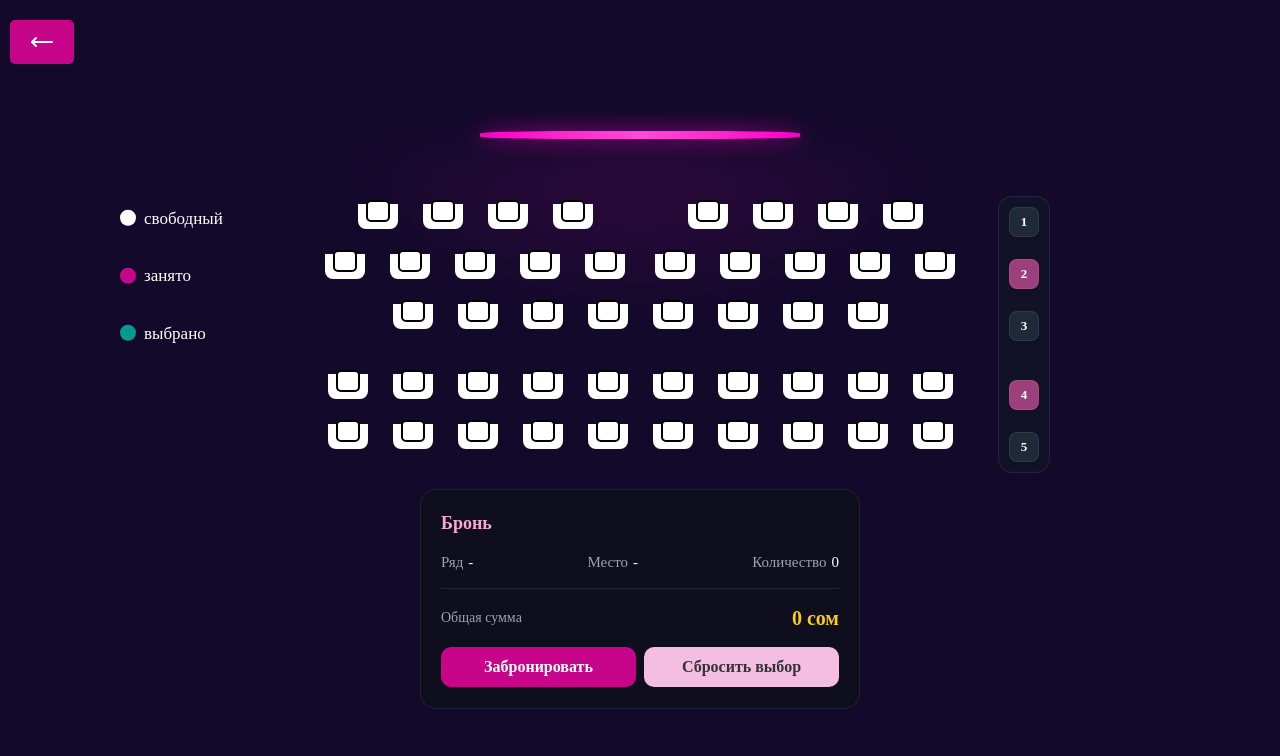
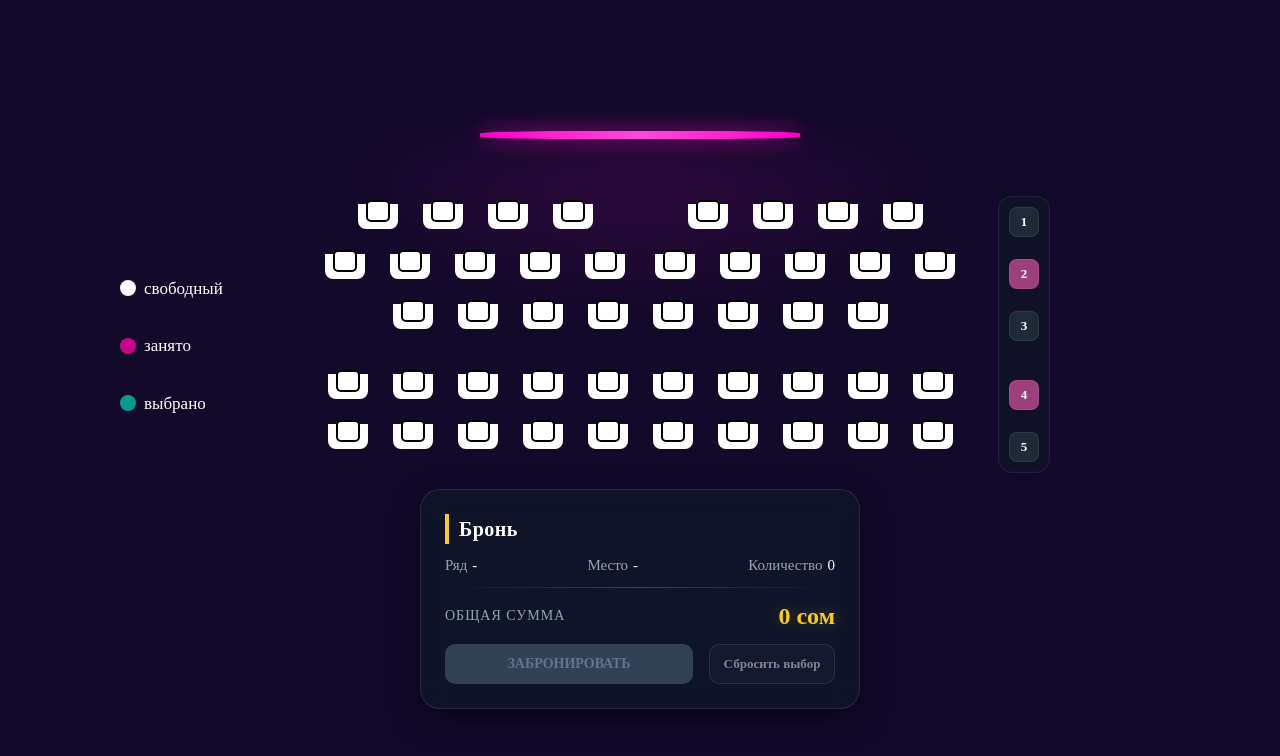
Before and after one commit to ArzubekDev/booking, a Next.js app: page / in a window 1280 px wide. Shown: the top 756 px of the page. Built offline with nearby package versions, Linux system fonts and the light colour scheme.

Commit message:
style: Cinema, Booking

```diff
--- a/src/components/pages/Cinema.tsx
+++ b/src/components/pages/Cinema.tsx
@@ -7,20 +7,17 @@ import { motion } from 'framer-motion';
 import { useSeats } from '../useContext';
 
 const Cinema = () => {
-
+     const seatAnimation = {
+    hidden: { opacity: 0, scale: 0.5 },
+    visible: (i: number) => ({
+      opacity: 1,
+      scale: 1,
+      transition: { delay: i * 0.03 },
+    }),
+  };
   return (
    <main>
      <section className={scss.cinema}>
-      {/* Header */}
-      <header className={scss.header}>
-        <button title='назад' className={scss.backButton}>
-          <MoveLeft />
-        </button>
-        {/* <h1>Бронируйте место</h1> */}
-        <button className={scss.calendarButton}>
-          <CalendarDays />
-        </button>
-      </header>
       {/* Main Content */}
       <div className={scss.mobileWarning}>
     <p>Ваше устройство не поддерживается. Минимальная ширина экрана для бронирования — 382px.</p>
@@ -32,6 +29,9 @@ const Cinema = () => {
 
           <Seat />
           <motion.div
+           variants={seatAnimation}
+            initial="hidden"
+            animate="visible"
   className={scss.sections}
   layout // Эң маанилүү проп ушул!
   transition={{
--- a/src/components/styles/Booking.module.scss
+++ b/src/components/styles/Booking.module.scss
@@ -1,26 +1,31 @@
 .booking {
   width: clamp(22.5rem, 20.111rem + 9.85vw, 27.5rem);
   height: clamp(10.625rem, 9.109rem + 6.19vw, 13.75rem);
-  padding: 20px;
-  border-radius: 16px;
-  background: rgba(15, 15, 25, 0.8);
-  border: 1px solid rgba(255, 255, 255, 0.08);
+  padding: 24px;
+  border-radius: 20px;
+  background: rgba(15, 23, 42, 0.8);
+  backdrop-filter: blur(12px);
+  -webkit-backdrop-filter: blur(12px);
+  border: 1px solid rgba(255, 255, 255, 0.1);
+  box-shadow: 0 10px 30px rgba(0, 0, 0, 0.5);
   color: white;
   display: flex;
   flex-direction: column;
-  gap: clamp(0.125rem, -0.233rem + 1.48vw, 0.875rem);
+  gap: clamp(0.063rem, -0.2rem + 1.1vw, 0.625rem);
 
   .header {
-    font-size: 18px;
-    font-weight: 600;
-    color: #f9a8d4;
+    font-size: 20px;
+    font-weight: 700;
+    color: #ffffff;
+    letter-spacing: 0.5px;
+    border-left: 4px solid #facc15;
+    padding-left: 10px;
   }
 
   .content {
     display: flex;
     align-items: center;
     justify-content: space-between;
-    //   flex-direction: column;
     gap: 8px;
 
     .item {
@@ -30,18 +35,19 @@
       font-size: 15px;
 
       .label {
-        color: #9ca3af;
+        color: #94a3b8;
 
         .value {
           font-weight: 600;
+          color: #f1f5f9;
         }
       }
     }
   }
 
   .line {
-    height: 1.4px;
-    background: rgba(255, 255, 255, 0.1);
+    height: 1px;
+    background: linear-gradient(90deg, transparent, rgba(255, 255, 255, 0.2), transparent);
   }
 
   .total {
@@ -51,12 +57,15 @@
 
     span {
       font-size: 14px;
-      color: #9ca3af;
+      color: #94a3b8;
+      text-transform: uppercase;
+      letter-spacing: 1px;
     }
 
     strong {
-      font-size: 20px;
+      font-size: 24px;
       color: #facc15;
+      text-shadow: 0 0 15px rgba(250, 204, 21, 0.3);
     }
   }
 
@@ -64,44 +73,66 @@
     display: flex;
     align-items: center;
     justify-content: space-between;
-    gap: 8px;
+    gap: 16px;
     .book_button {
-      flex: 1;
+      flex: 2;
       height: 40px;
-      width: 100%;
       border: none;
       border-radius: 10px;
-      background: #c7058a;
+      background: linear-gradient(135deg, #e11d48 0%, #be123c 100%);
       color: white;
-      font-weight: 600;
+      font-weight: 700;
+      text-transform: uppercase;
+      font-size: 14px;
       cursor: pointer;
-      transition: 0.2s;
+      box-shadow: 0 4px 15px rgba(225, 29, 72, 0.3);
+      transition: all 0.3s ease;
 
-      &:hover {
-        background: #a0046e;
+      &:hover:not(:disabled) {
+        box-shadow: 0 6px 20px rgba(225, 29, 72, 0.5);
+        background: linear-gradient(135deg, #fb7185 0%, #e11d48 100%);
       }
-    }
-    .loading {
-      background: #adadad;
-      cursor: not-allowed;
-      color: #d8dfeb;
+
+      &:active {
+        transform: translateY(0);
+      }
+
+      &:disabled {
+        background: #334155;
+        color: #64748b;
+        cursor: not-allowed;
+        box-shadow: none;
+      }
     }
 
     .reset_button {
       flex: 1;
       height: 40px;
-      width: 100%;
-      border: none;
+      border: 1px solid rgba(255, 255, 255, 0.2);
       border-radius: 10px;
-      background: #f4bde2;
-      color: rgb(52, 51, 51);
+      background: rgba(255, 255, 255, 0.05);
+      color: #f1f5f9;
       font-weight: 600;
+      font-size: 13px;
       cursor: pointer;
-      transition: 0.2s;
+      transition: all 0.3s ease;
 
-      &:hover {
-        background: #adadad;
+      &:hover:not(:disabled) {
+        background: rgba(255, 255, 255, 0.1);
+        border-color: rgba(255, 255, 255, 0.4);
       }
+
+      &:disabled {
+        opacity: 0.5;
+        cursor: not-allowed;
+      }
+    }
+
+    .loading {
+      display: flex;
+      align-items: center;
+      justify-content: center;
+      gap: 8px;
     }
   }
 }
--- a/src/components/styles/Cinema.module.scss
+++ b/src/components/styles/Cinema.module.scss
@@ -10,40 +10,6 @@
   min-height: 100vh;
   background-color: #130a2b;
 
-  .header {
-    background-color: #130a2b;
-    position: fixed;
-    top: 0;
-    left: 0;
-    display: flex;
-    justify-content: space-between;
-    align-items: center;
-    width: fit-content;
-    padding-block: 20px;
-    padding-inline: 10px;
-    h1 {
-      color: #eebbde;
-      font-size: clamp(1.875rem, 1.576rem + 1.23vw, 2.5rem);
-      font-weight: bold;
-    }
-    .backButton,
-    .calendarButton {
-      padding: clamp(0.313rem, 0.163rem + 0.62vw, 0.625rem) clamp(0.625rem, 0.326rem + 1.23vw, 1.25rem);
-      background-color: #c7058a;
-      color: white;
-      border: none;
-      border-radius: 5px;
-      cursor: pointer;
-      font-size: 20px;
-      transition: background-color 0.3s ease;
-      &:hover {
-        background-color: #a0046e;
-      }
-    }
-    .calendarButton {
-      visibility: hidden;
-    }
-  }
   .mobileWarning {
     display: none;
     @media (max-width: 382px) {
```
